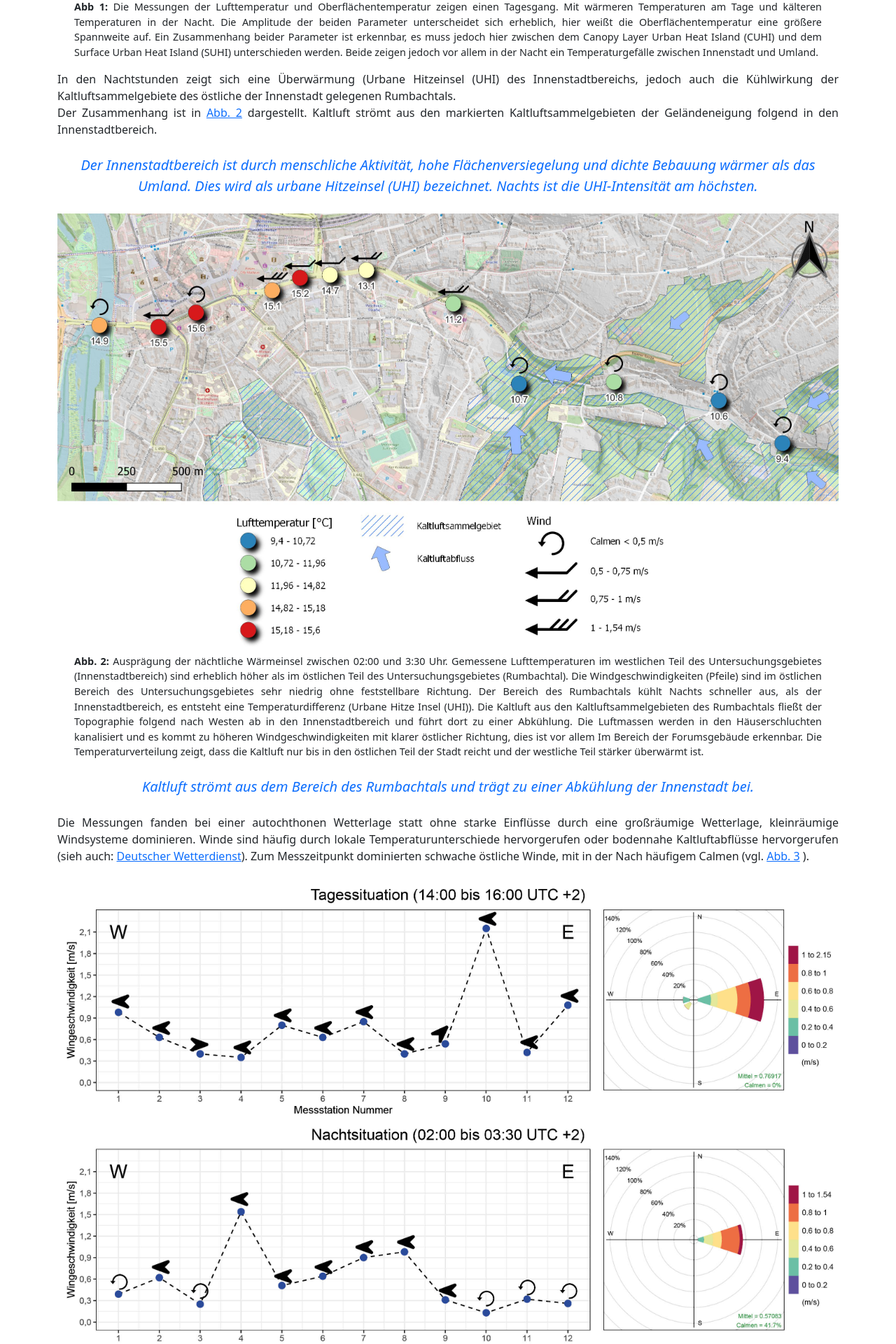
After one commit to jkittner/klima-portal, a Flask app: page /results in a window 1280 px wide. The commit adds this page. Shown: the part 1118-3038 px from the top of the page at 70% size. Run offline with Flask 2, Linux system fonts and the light colour scheme; some libraries are stand-ins or nearby versions.

Commit message:
add results page with figures

```diff
--- a/portal/dashboard/views.py
+++ b/portal/dashboard/views.py
@@ -27,6 +27,14 @@ def compare_data() -> str:
     )
 
 
+@views.route('/results')
+def results() -> str:
+    return render_template(
+        'results.html',
+        title='Untersuchungsergebnisse',
+    )
+
+
 @views.route('/favicon.ico')
 def favicon() -> Response:
     return send_from_directory(
--- a/portal/templates/footer.html
+++ b/portal/templates/footer.html
@@ -1,4 +1,8 @@
 <style>
+  .disclaimer {
+    font-size: 0.7rem;
+    color: grey;
+  }
   .footer-link {
     margin-inline: 20px;
     white-space: nowrap;
@@ -11,13 +15,16 @@
     }
   }
 </style>
-<div class="footer py-2 mt-4" style="text-align: center">
+<div class="footer pt-2 mt-4" style="text-align: center">
   <hr class="m-0" style="height: 2px; background-color: #212529" />
-  <div class="p-4">
-    <a class="footer-link" href="https://geographie.ruhr-uni-bochum.de">
+  <div class="pt-4 pb-2">
+    <a
+      class="footer-link"
+      href="https://www.geographie.ruhr-uni-bochum.de/news/"
+    >
       <img
         height="20"
-        src="https://geographie.ruhr-uni-bochum.de/fileadmin/img/icons/icon_gi.png"
+        src="https://www.geographie.ruhr-uni-bochum.de/fileadmin/img/icons/icon_gi.png"
       />
       Geographisches Institut RUB</a
     >
@@ -41,4 +48,10 @@
       GitHub</a
     >
   </div>
+  <p class="disclaimer">
+    Diese Untersuchung ist im Zuge des Messen- und Modellieren I Kurses am
+    Geographischen Institut der Ruhr-Universität Bochum entstanden. Es besteht
+    keinerlei offizielle Verbindung mit der Stadt Mülheim oder der
+    Ruhr-Universität Bochum.
+  </p>
 </div>
--- a/portal/templates/index.html
+++ b/portal/templates/index.html
@@ -40,7 +40,7 @@
       Zwischen dem 30.05.2021 und 31.05.2021 wurden im Bereich der Innenstadt- und
       des Rumbachtals stadtklimatologische Untersuchungen durchgeführt. Die
       Messpunkte sind auf der Karte dargestellt. Zwei Gruppen führten jeweils 4
-      Messdurchgänge an 12 fesgelegten Punkten durch, immer von West
+      Messdurchgänge an 12 festgelegten Punkten durch, immer von West
       (Schloßbrücke) nach Ost (Rumbachtal).<br />
       Durch Klicken auf den Messpunkt können alle erhobenen Messdaten als Diagramm
       dargestellt werden. Die verschiedenen Stationen und Parameter können unter
--- a/portal/templates/navbar.html
+++ b/portal/templates/navbar.html
@@ -1,6 +1,7 @@
 {% set navbar_items = [
   ("/", "Home - Overview"),
-  ("/compare", "Stationsvergleich")
+  ("/compare", "Stationsvergleich"),
+  ("/results", "Untersuchungsergebnisse")
 ] -%}
 <nav class="navbar navbar-expand-lg navbar-dark bg-dark">
   <div class="container-fluid">
--- /dev/null
+++ b/portal/templates/results.html
@@ -0,0 +1,127 @@
+{% extends "base.html" %}
+{% set active_page = "/results" %}
+{% block style %}
+<style>
+  .regular-text {
+    font-size: 1rem;
+  }
+  .fig-desc {
+    font-size: 0.9rem;
+    text-align: justify;
+  }
+</style>
+{% endblock %}
+{% block body %}
+<div class="container">
+  <h2 class="my-4 text-center">Untersuchungsergebnisse</h2>
+  <p class="regular-text" style="text-align: justify">
+    Zwischen dem 30.05.2021 und 31.05.2021 wurden im Bereich der Innenstadt- und
+    des Rumbachtals stadtklimatologische Untersuchungen durchgeführt. Zwei
+    Gruppen führten jeweils 4 Messdurchgänge an 12 festgelegten Punkten durch,
+    immer von West (Schloßbrücke) nach Ost (Rumbachtal). Die Ergebnisse werden
+    im Folgenden anhand von Abbildungen näher erläutert.<br />
+    Oberflächen erwärmen sich durch Sonneneinstrahlung unterschiedlich stark, je
+    nach ihren Oberflächeneigenschaften (z.B. Farbe). Dies besitzt auch einen
+    Einfluss auf die Lufttemperatur. Dieser Zusammenhang wird hier näher
+    bertrachtet (vgl. <a href="#Abb1">Abb. 1</a>).
+  </p>
+  <img id="Abb1" width="100%" src="/static/img/UHI_surf_air.jpg" />
+  <p class="fig-desc px-4">
+    <strong>Abb 1:</strong> Die Messungen der Lufttemperatur und
+    Oberflächentemperatur zeigen einen Tagesgang. Mit wärmeren Temperaturen am
+    Tage und kälteren Temperaturen in der Nacht. Die Amplitude der beiden
+    Parameter unterscheidet sich erheblich, hier weißt die Oberflächentemperatur
+    eine größere Spannweite auf. Ein Zusammenhang beider Parameter ist
+    erkennbar, es muss jedoch hier zwischen dem Canopy Layer Urban Heat Island
+    (CUHI) und dem Surface Urban Heat Island (SUHI) unterschieden werden. Beide
+    zeigen jedoch vor allem in der Nacht ein Temperaturgefälle zwischen
+    Innenstadt und Umland.
+  </p>
+  <p class="regular-text" style="text-align: justify">
+    In den Nachtstunden zeigt sich eine Überwärmung (Urbane Hitzeinsel (UHI) des
+    Innenstadtbereichs, jedoch auch die Kühlwirkung der Kaltluftsammelgebiete
+    des östliche der Innenstadt gelegenen Rumbachtals.<br />
+    Der Zusammenhang ist in <a href="#Abb2">Abb. 2</a> dargestellt. Kaltluft
+    strömt aus den markierten Kaltluftsammelgebieten der Geländeneigung folgend
+    in den Innenstadtbereich.
+  </p>
+  <blockquote class="blockquote my-4">
+    <p class="mb-0 text-center fst-italic text-primary">
+      Der Innenstadtbereich ist durch menschliche Aktivität, hohe
+      Flächenversiegelung und dichte Bebauung wärmer als das Umland. Dies wird
+      als urbane Hitzeinsel (UHI) bezeichnet. Nachts ist die UHI-Intensität am
+      höchsten.
+    </p>
+  </blockquote>
+  <img id="Abb2" width="100%" src="/static/img/UHI_map.jpg" />
+  <p class="fig-desc px-4">
+    <strong>Abb. 2:</strong> Ausprägung der nächtliche Wärmeinsel zwischen 02:00
+    und 3:30 Uhr. Gemessene Lufttemperaturen im westlichen Teil des
+    Untersuchungsgebietes (Innenstadtbereich) sind erheblich höher als im
+    östlichen Teil des Untersuchungsgebietes (Rumbachtal). Die
+    Windgeschwindigkeiten (Pfeile) sind im östlichen Bereich des
+    Untersuchungsgebietes sehr niedrig ohne feststellbare Richtung. Der Bereich
+    des Rumbachtals kühlt Nachts schneller aus, als der Innenstadtbereich, es
+    entsteht eine Temperaturdifferenz (Urbane Hitze Insel (UHI)). Die Kaltluft
+    aus den Kaltluftsammelgebieten des Rumbachtals fließt der Topographie
+    folgend nach Westen ab in den Innenstadtbereich und führt dort zu einer
+    Abkühlung. Die Luftmassen werden in den Häuserschluchten kanalisiert und es
+    kommt zu höheren Windgeschwindigkeiten mit klarer östlicher Richtung, dies
+    ist vor allem Im Bereich der Forumsgebäude erkennbar. Die
+    Temperaturverteilung zeigt, dass die Kaltluft nur bis in den östlichen Teil
+    der Stadt reicht und der westliche Teil stärker überwärmt ist.
+  </p>
+  <blockquote class="blockquote my-4">
+    <p class="mb-0 text-center fst-italic text-primary">
+      Kaltluft strömt aus dem Bereich des Rumbachtals und trägt zu einer
+      Abkühlung der Innenstadt bei.
+    </p>
+  </blockquote>
+  <p class="regular-text" style="text-align: justify">
+    Die Messungen fanden bei einer autochthonen Wetterlage statt ohne starke
+    Einflüsse durch eine großräumige Wetterlage, kleinräumige Windsysteme
+    dominieren. Winde sind häufig durch lokale Temperaturunterschiede
+    hervorgerufen oder bodennahe Kaltluftabflüsse hervorgerufen (sieh auch:
+    <a
+      href="https://www.dwd.de/DE/service/lexikon/Functions/glossar.html?lv2=100072&lv3=100304"
+      >Deutscher Wetterdienst</a
+    >). Zum Messzeitpunkt dominierten schwache östliche Winde, mit in der Nach
+    häufigem Calmen (vgl. <a href="#Abb3">Abb. 3</a> ).
+  </p>
+  <img id="Abb3" width="100%" src="/static/img/wind_fig.jpg" />
+  <p class="fig-desc px-4">
+    <strong>Abb. 3:</strong> Vergleich der Windgeschwindigkeit und Richtung für
+    eine Tages- und Nachtsitation. Jede Situation stellt jeweils einen
+    vollständigen Messgang durchgeführt von West nach Ost dar. Bei beiden
+    Situationen dominieren östliche Winde (vgl. Windrose), tagsüber sind jedoch
+    auch westliche bzw. südwestliche Windrichtungen vorhanden. Kleinräumige
+    Unterschiede in Windrichtung und Geschwindigkeit sind durch Turbulenzen,
+    hervorgerufen von dichter Bebauung oder Vegetation verursacht. Tagsüber
+    sind höhere Geschwindigkeiten erkennbar. In den nächtlichen Stunden sind bei
+    der zum Messzeitpunkt herrschenden autochthonen Wetterlage die östlichen
+    Windrichtungen u.a. durch Kaltluftabflüsse verursacht eine Kombination mit
+    einer großräumigen Grundwindrichtung sind jedoch nicht auszuschließen.
+  </p>
+  <blockquote class="blockquote my-4">
+    <p class="mb-0 text-center fst-italic text-primary">
+      Östliche Winde dominieren die Tagessituation &mdash; Nachts sehr schwache
+      Winde mit häufigem Calmen mit potentiellem Kaltlufttransport
+    </p>
+  </blockquote>
+  <p class="regular-text" style="text-align: justify">
+    Die Untersuchung konnte kleinräumige Unterschiede in Lufttemperatur,
+    Windrichtung- und Geschwindigkeit aufzeigen und die Kühlwirkung des
+    Rumbachtals belegen (<a href="#Abb2">Abb. 2</a>). Bei der Interpretation der
+    Ergebnisse, v.a. der UHI-Intensität müssen jedoch die Messrichtung in
+    Betrach gezogen werden. Der zeitliche Versatz zwischen Messpunkt 1 und 12
+    und die in dieser Zeit stattfindende Abkühlung führen zu einer Überschätzung
+    der tatsächliche UHII. Windgeschwindigkeit- und Richtung sind stark durch
+    lokale Gegebenheiten und potentiell turbulente Luftströmungen beeinflusst.
+    Gleiches gilt für Oberflächentemperaturmessungen, die stark von der
+    aktuellen Sonneneinstrahlung der Fläche abhängen. <br />
+    Für eine intensivere Untersuchung mit höherer Aussagekraft, müsste ein
+    Dauermessnetz mit vielen Stationen aufgebaut werden und bei autochthonen
+    Wetterlagen ergänzenden Messfahrten durchgeführt werden.
+  </p>
+</div>
+{% endblock %}
```
Also changed, not shown: tests/views_test.py (+17 -2 lines), .pre-commit-config.yaml, portal/static/img/UHI_map.jpg (added), portal/static/img/wind_fig.jpg (added).
